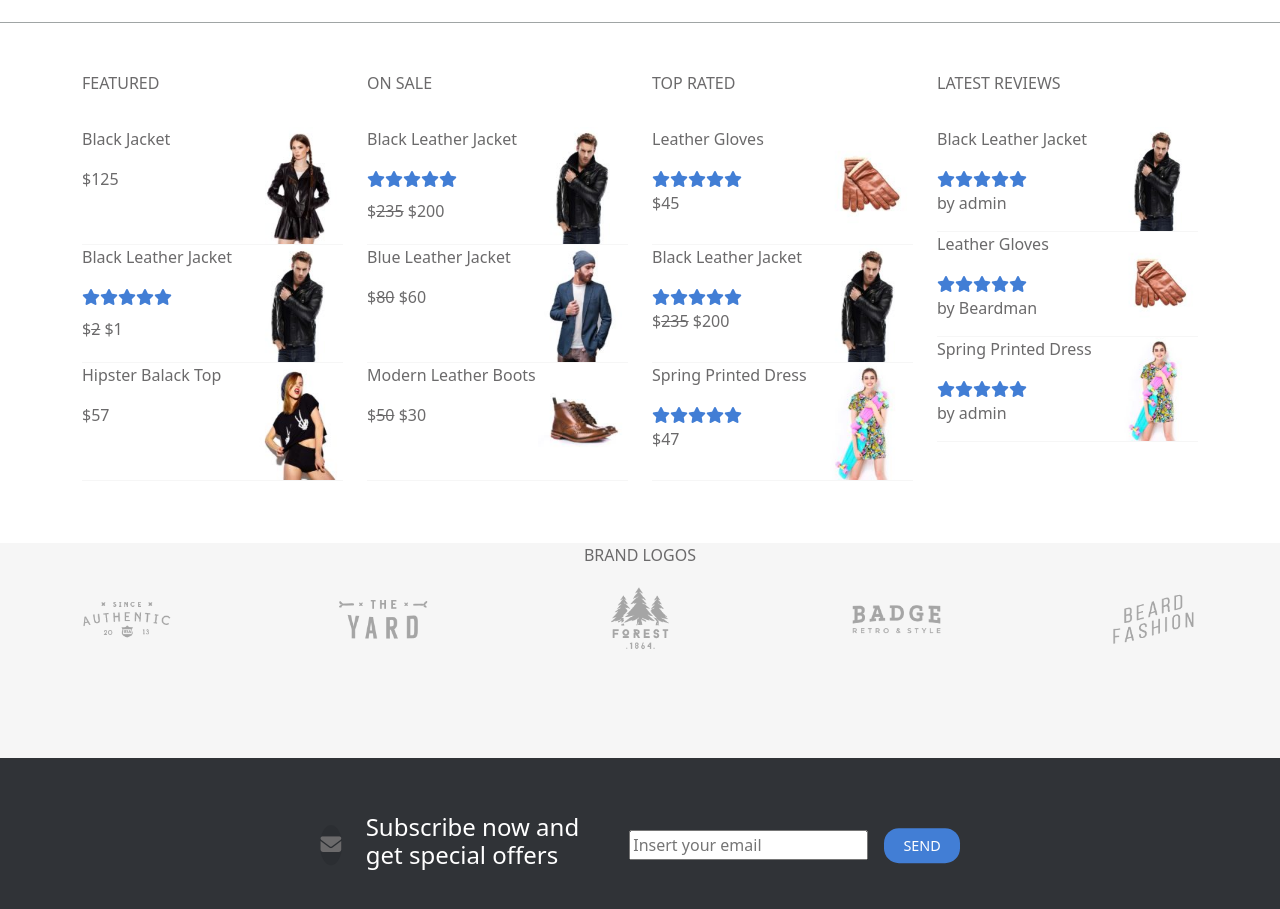
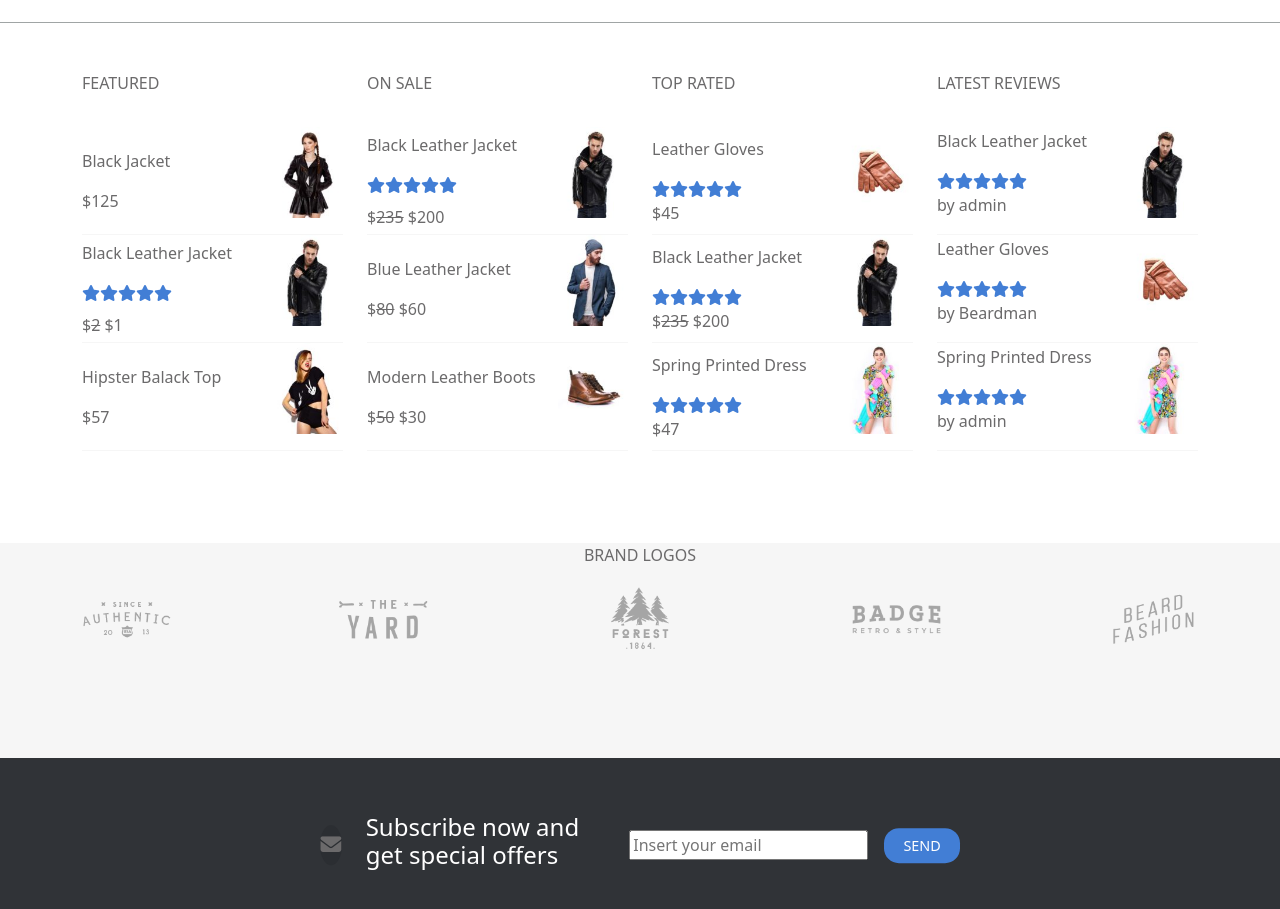
Before and after one commit to giovannilampis/proj-html-vuejs, a Vue app: page / in a window 1280 px wide. Shown: the part 4440-5349 px from the top of the page. Built offline with nearby package versions, Linux system fonts and the light colour scheme.

Commit message:
change SummaryComp.vue layout

```diff
--- a/src/components/SummaryComp.vue
+++ b/src/components/SummaryComp.vue
@@ -19,10 +19,11 @@ export default {
     <section>
         <div class="container">
             <div class="row py-5">
+                <!-- FEATURED -->
                 <div class="col-3">
                     <p class="text-uppercase">featured</p>
                     <div v-for="summary_featured,index of subSummary.featured" :key="index" class="summary_element">
-                        <div class="d-flex">
+                        <div class="flex">
                             <div class="flex-1" style="flex: 1">
                                 <p>{{ summary_featured.title }}</p>
                                 <div v-if="summary_featured.stars != null" class="pb-2">
@@ -38,14 +39,17 @@ export default {
                                     </span>
                                 </div>
                             </div>
-                            <img style="width: 90px;" :src="'/images/' + summary_featured.img" alt="">
+                            <div class="image_container">
+                                <img :src="'/images/' + summary_featured.img" alt="">
+                            </div>
                         </div>
                     </div>
                 </div>
+                <!-- ON SALE -->
                 <div class="col-3">
                     <p class="text-uppercase">on sale</p>
                     <div v-for="summary_featured,index of subSummary.on_sale" :key="index" class="summary_element">
-                        <div class="d-flex">
+                        <div class="flex">
                             <div class="flex-1" style="flex: 1">
                                 <p>{{ summary_featured.title }}</p>
                                 <div v-if="summary_featured.stars != null" class="pb-2">
@@ -61,14 +65,18 @@ export default {
                                     </span>
                                 </div>
                             </div>
-                            <img style="width: 90px;" :src="'/images/' + summary_featured.img" alt="">
+                            <div class="image_container">
+                                <img :src="'/images/' + summary_featured.img" alt="">
+                            </div>
+
                         </div>
                     </div>
                 </div>
+                <!-- TOP RATED -->
                 <div class="col-3">
                     <p class="text-uppercase">top rated</p>
                     <div v-for="summary_featured,index of subSummary.top_rated" :key="index" class="summary_element">
-                        <div class="d-flex">
+                        <div class="flex">
                             <div class="flex-1" style="flex: 1">
                                 <p>{{ summary_featured.title }}</p>
                                 <StarsComp/>
@@ -81,14 +89,17 @@ export default {
                                     </span>
                                 </div>
                             </div>
-                            <img style="width: 90px;" :src="'/images/' + summary_featured.img" alt="">
+                            <div class="image_container">
+                                <img :src="'/images/' + summary_featured.img" alt="">
+                            </div>
                         </div>
                     </div>
                 </div>
+                <!-- LATEST REVIEWS -->
                 <div class="col-3">
                     <p class="text-uppercase">latest reviews</p>
                     <div v-for="summary_featured,index of subSummary.latest_reviews" :key="index" class="summary_element">
-                        <div class="d-flex">
+                        <div class="flex">
                             <div class="flex-1" style="flex: 1">
 
                                 <p>{{ summary_featured.title }}</p>
@@ -98,7 +109,9 @@ export default {
                                 <p> by {{ summary_featured.author }}</p>
 
                             </div>
-                            <img style="width: 80px;" :src="'/images/' + summary_featured.img" alt="">
+                            <div class="image_container">
+                                <img :src="'/images/' + summary_featured.img" alt="">
+                            </div>
                         </div>
                     </div>
                 </div>
@@ -119,6 +132,15 @@ section {
     margin-bottom: 10rem;
 }
 
+.flex {
+    @include display_between;
+}
+
+.image_container {
+    width: 70px;
+    padding-bottom: 1rem;
+}
+
 .summary_element {
     border-bottom: 1px solid $gray_light;
 }
```
